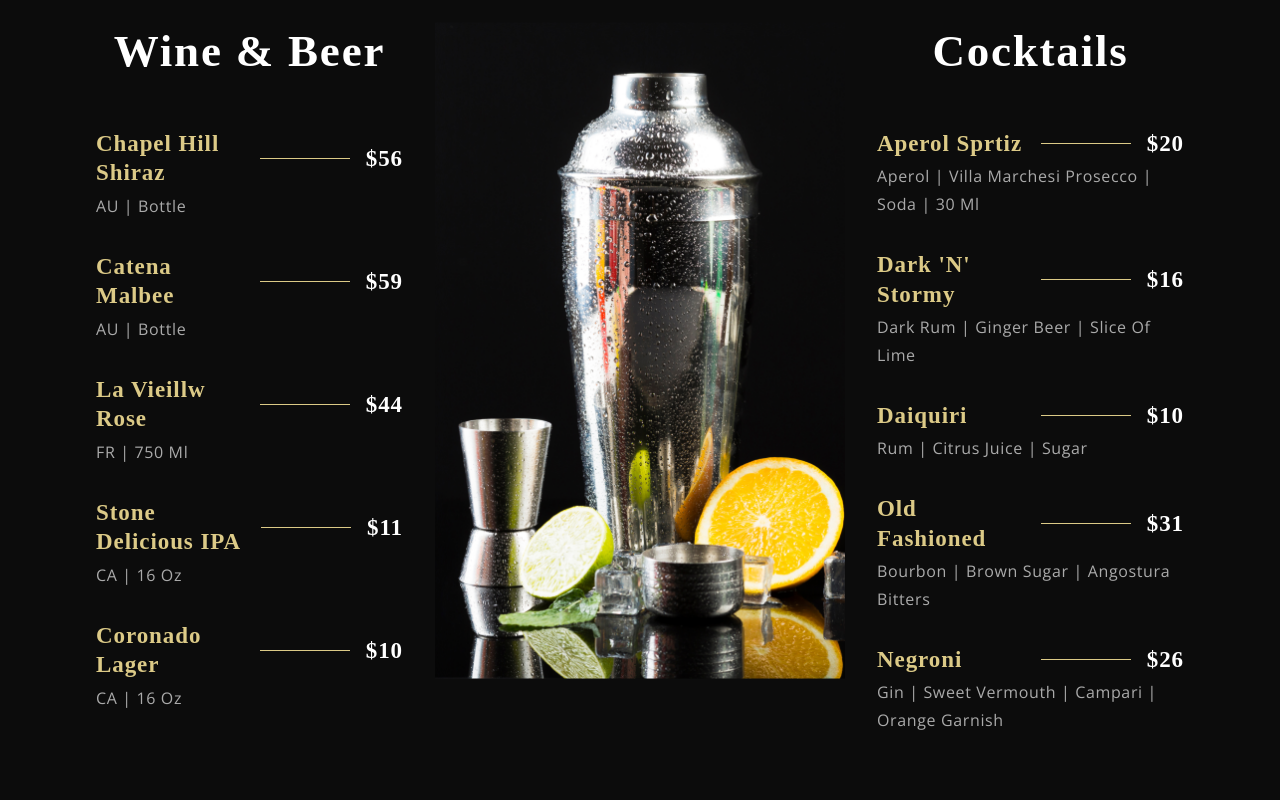
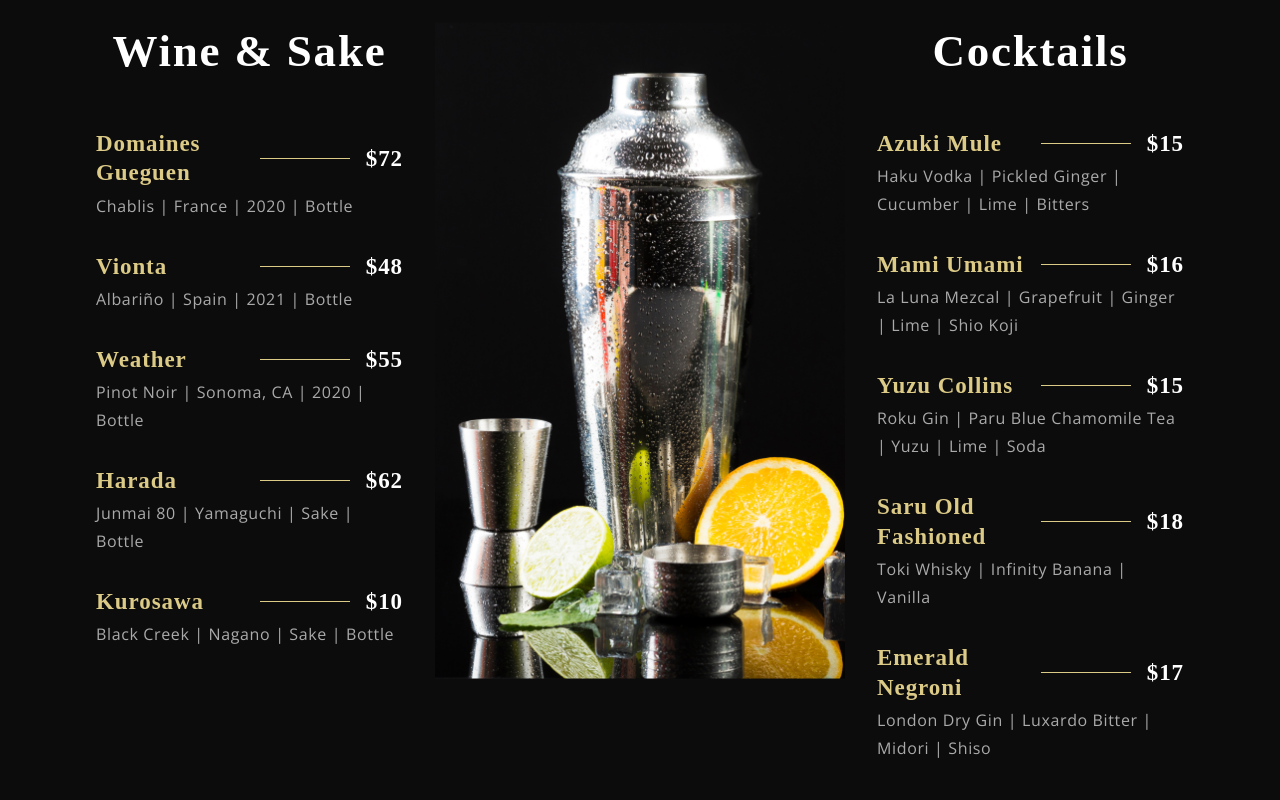
Before and after one commit to Elvira1986/restaurant, a React (Create React App) app: page / in a window 1280 px wide. Shown: the part 2040-2840 px from the top of the page. Built offline with nearby package versions, Linux system fonts and the light colour scheme; a web font is replaced by a local one.

Commit message:
Newsletter component completed

```diff
--- a/src/components/Footer/Newsletter.css
+++ b/src/components/Footer/Newsletter.css
@@ -0,0 +1,63 @@
+.app__newsletter {
+  padding: 2rem 4rem;
+  border: 1px solid var(--color-golden);
+  background: var(--color-black);
+}
+
+.app__newsletter-heading {
+  text-align: center;
+}
+
+.app__newsletter-input {
+  flex-direction: row;
+  margin-top: 3rem;
+}
+
+.app__newsletter-input input {
+  width: 620px;
+  border: 1px solid var(--color-golden);
+  border-radius: 5px;
+  font-size: 1rem;
+  font-family: var(--font-base);
+  color: var(--color-white);
+
+  margin-right: 2rem;
+  padding: 0.75rem 1rem;
+  background: var(--color-black);
+}
+
+.app__newsletter-input button {
+  width: max-content;
+}
+
+@media screen and (min-width: 2000px) {
+  .app__newsletter-input input {
+    font-size: 2rem;
+  }
+}
+
+@media screen and (max-width: 990px) {
+  .app__newsletter-input {
+    flex-direction: column;
+    width: 100%;
+  }
+
+  .app__newsletter-input input {
+    margin: 0 0 2rem 0;
+    width: 100%;
+  }
+}
+
+@media screen and (max-width: 650px) {
+  .app__newsletter {
+    padding: 2rem 0;
+    border: none;
+  }
+}
+
+@media screen and (max-width: 300px) {
+  .app__newsletter-heading h1 {
+    font-size: 32px;
+    line-height: 50px;
+  }
+}
--- a/src/constants/data.js
+++ b/src/constants/data.js
@@ -2,57 +2,57 @@ import images from "./images";
 
 const wines = [
   {
-    title: "Chapel Hill Shiraz",
-    price: "$56",
-    tags: "AU | Bottle",
+    title: "Domaines Gueguen",
+    price: "$72",
+    tags: "Chablis | France | 2020 | Bottle",
   },
   {
-    title: "Catena Malbee",
-    price: "$59",
-    tags: "AU | Bottle",
+    title: "Vionta",
+    price: "$48",
+    tags: "Albariño | Spain | 2021 | Bottle",
   },
   {
-    title: "La Vieillw Rose",
-    price: "$44",
-    tags: "FR | 750 ml",
+    title: "Weather",
+    price: "$55",
+    tags: "Pinot Noir | Sonoma, CA | 2020 | Bottle",
   },
   {
-    title: "Stone Delicious IPA ",
-    price: "$11",
-    tags: "CA | 16 oz",
+    title: "Harada ",
+    price: "$62",
+    tags: "Junmai 80 | Yamaguchi | Sake | Bottle",
   },
   {
-    title: "Coronado Lager",
+    title: "Kurosawa ",
     price: "$10",
-    tags: "CA | 16 oz",
+    tags: "Black Creek | Nagano | Sake | Bottle",
   },
 ];
 
 const cocktails = [
   {
-    title: "Aperol Sprtiz",
-    price: "$20",
-    tags: "Aperol | Villa Marchesi prosecco | soda | 30 ml",
+    title: "Azuki Mule",
+    price: "$15",
+    tags: "Haku Vodka | Pickled Ginger | Cucumber | Lime | Bitters",
   },
   {
-    title: "Dark 'N' Stormy",
+    title: "Mami Umami",
     price: "$16",
-    tags: "Dark rum | Ginger beer | Slice of lime",
+    tags: "La Luna Mezcal | Grapefruit | Ginger | Lime | Shio Koji",
   },
   {
-    title: "Daiquiri",
-    price: "$10",
-    tags: "Rum | Citrus juice | Sugar",
+    title: "Yuzu Collins",
+    price: "$15",
+    tags: "Roku Gin | Paru Blue Chamomile Tea | Yuzu | Lime | Soda",
   },
   {
-    title: "Old Fashioned",
-    price: "$31",
-    tags: "Bourbon | Brown sugar | Angostura Bitters",
+    title: "Saru Old Fashioned",
+    price: "$18",
+    tags: "Toki Whisky | Infinity Banana | Vanilla",
   },
   {
-    title: "Negroni",
-    price: "$26",
-    tags: "Gin | Sweet Vermouth | Campari | Orange garnish",
+    title: "Emerald Negroni",
+    price: "$17",
+    tags: "London Dry Gin | Luxardo Bitter | Midori | Shiso ",
   },
 ];
 
--- a/src/container/Menu/SpecialMenu.jsx
+++ b/src/container/Menu/SpecialMenu.jsx
@@ -8,12 +8,12 @@ const SpecialMenu = () => (
   <div className="app__specialMenu flex__center section__padding" id="menu">
     <div className="app__specialMenu-title">
       <SubHeading title="Menu that fits your palatte" />
-      <h1 className="headtext__cormorant">Today&apos;s Special</h1>
+      <h1 className="headtext__cormorant">Drink Specials</h1>
     </div>
 
     <div className="app__specialMenu-menu">
       <div className="app__specialMenu-menu_wine flex__center">
-        <p className="app__specialMenu-menu_heading">Wine & Beer</p>
+        <p className="app__specialMenu-menu_heading">Wine & Sake</p>
         <div className="app__specialMenu_menu_items">
           {data.wines.map((wine, index) => (
             <MenuItem
```
